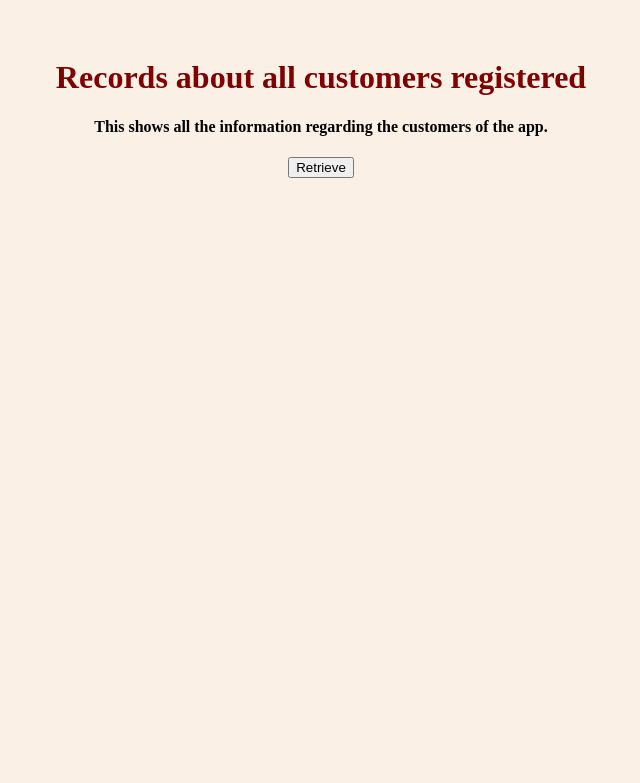
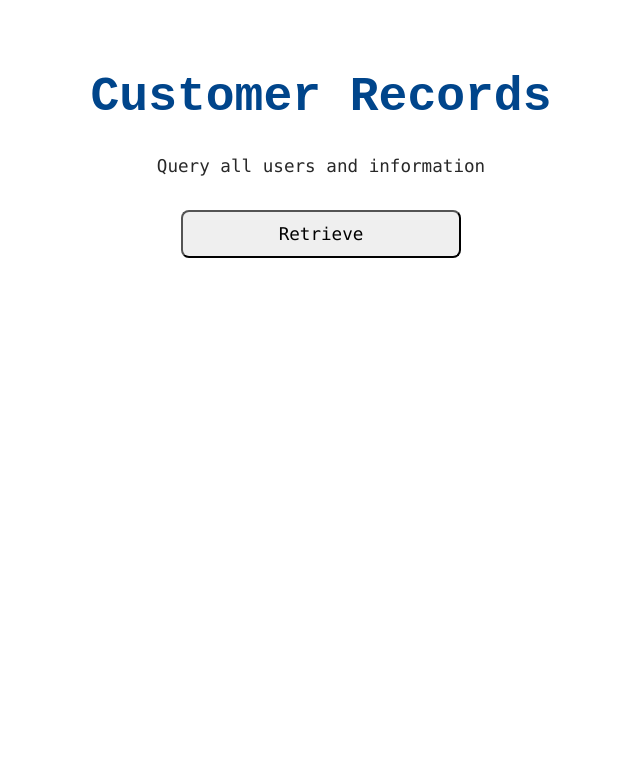
Before and after one commit to francismacapobre/service-marketplace, a PHP site: page /all-customer-info.php in a window 1280 px wide. Shown: the top 783 px of the page, without its empty margins (319-959 px from the left). Run offline with PHP 8.4, Linux system fonts and the light colour scheme.

Commit message:
update customer records

```diff
--- a/agg-second.php
+++ b/agg-second.php
@@ -2,7 +2,7 @@
   <head>
     <style>
       body {
-        background-color: white;
+        background-color: #fff;
       }
 
       h1 {
@@ -46,6 +46,8 @@
 
       .bold-row {
         color: #fff;
+        padding-top: 2.2vmin;
+        padding-bottom: 2.2vmin;
       }
 
       .input {
@@ -86,7 +88,6 @@
       echo "</tr>";
     }
     echo"</table>";
-
     }
   }
 
--- a/all-customer-info.php
+++ b/all-customer-info.php
@@ -2,25 +2,57 @@
   <head>
     <style>
       body {
-        background-color: linen;
+        background-color: #fff;
       }
 
       h1 {
-        color: maroon;
+        color: #00458b;
+        font-family: "Courier New", Courier, monospace;
+        font-size: 6vmin;
       }
 
-        button {
-            margin-left: 20px;
+      p {
+        color: #282828;
+        font-family: "Lucida Console", Monaco, monospace;
+        font-size: 2.2vmin;
+        padding-bottom: 2vmin;
       }
+
+      .info-button {
+        border-radius: 1vmin;
+        font-family: "Lucida Console", Monaco, monospace;
+        font-size: 2.2vmin;
+        width: 35vmin;
+        height: 6vmin;
+      }
+
+      table {
+        border-collapse: collapse;
+        width: 100%;
+      }
+
+      table, th, td {
+        border: 1px solid #808080;
+        font-family: "Lucida Console", Monaco, monospace;
+        padding: 1.2vmin;
+        text-align: left;
+      }
+
+      .bold-row {
+        color: #fff;
+        padding-top: 2.2vmin;
+        padding-bottom: 2.2vmin;
+      }
+
     </style>
   </head>
 
   <div style="text-align:center; padding-top:30px">
-<h1>Records about all customers registered</h1>
+  <h1>Customer Records</h1>
   <body>
-<h4> This shows all the information regarding the customers of the app.</h4>
+  <p>Query all users and information</p>
   <form action="all-customer-info.php" method="post">
-    <input type="submit" class="button" name="go" value="Retrieve" />
+    <input class="info-button" type="submit" name="go" value="Retrieve" />
   </form>
 
   <?php
@@ -29,19 +61,19 @@ function myTable($obConn, $sql)
       $rsResult = mysqli_query($obConn, $sql) or die(mySqli_error($obConn));
 
       if (mysqli_num_rows($rsResult) > 0) {
-        echo "<table width=\"100%\" border=\"0\" cellspacing=\"2\"cellpadding=\"0\"><tr align=\"center\" bgcolor=\"#CCCCCC\">";
+        echo "<table><tr bgcolor=\"#00458b\">";
         $i = 0;
         while ($i < mysqli_num_fields($rsResult)) {
           $field = mysqli_fetch_field_direct($rsResult, $i);
           $fieldName=$field->name;
-            echo "<td><strong>$fieldName</strong></td>";
+          echo "<td class=\"bold-row\"><strong>$fieldName</strong></td>";
           $i = $i + 1;
       }
       echo "</tr>";
 
       $bolWhite = true;
       while ($row = mysqli_fetch_assoc($rsResult)) {
-        echo $bolWhite ? "<tr bgcolor=\"#CCCCCC\">" : "<tr bgcolor=\"#FFF\">";
+          echo $bolWhite ? "<tr bgcolor=\"#F0F0F0\">" : "<tr bgcolor=\"#FFF\">";
           $bolWhite=!$bolWhite;
           foreach($row as $data) {
               echo "<td>$data</td>";
--- a/division.php
+++ b/division.php
@@ -40,7 +40,7 @@ function get_table($conn, $sql) {
 
     $bolWhite = true;
     while ($row = mysqli_fetch_assoc($result)) {
-        echo $bolWhite ? "<tr bgcolor=\"#CCCCCC\">" : "<tr bgcolor=\"#FFF\">";
+      echo $bolWhite ? "<tr bgcolor=\"#F0F0F0\">" : "<tr bgcolor=\"#FFF\">";
         $bolWhite=!$bolWhite;
         foreach($row as $data) {
             echo "<td>$data</td>";
--- a/equipmentinfo.php
+++ b/equipmentinfo.php
@@ -16,7 +16,7 @@ function myTable($obConn, $sql)
 
     $bolWhite = true;
     while ($row = mysqli_fetch_assoc($rsResult)) {
-        echo $bolWhite ? "<tr bgcolor=\"#CCCCCC\">" : "<tr bgcolor=\"#FFF\">";
+      echo $bolWhite ? "<tr bgcolor=\"#F0F0F0\">" : "<tr bgcolor=\"#FFF\">";
         $bolWhite=!$bolWhite;
         foreach($row as $data) {
             echo "<td>$data</td>";
--- a/groupby.php
+++ b/groupby.php
@@ -50,7 +50,7 @@ if (isset($_POST['groupby'])){
 
     $bolWhite = true;
     while ($row = mysqli_fetch_assoc($result)) {
-        echo $bolWhite ? "<tr bgcolor=\"#CCCCCC\">" : "<tr bgcolor=\"#FFF\">";
+      echo $bolWhite ? "<tr bgcolor=\"#F0F0F0\">" : "<tr bgcolor=\"#FFF\">";
         $bolWhite=!$bolWhite;
         foreach($row as $data) {
             echo "<td>$data</td>";
--- a/join-query.php
+++ b/join-query.php
@@ -46,7 +46,7 @@ function myTable($obConn, $sql)
 
     $bolWhite = true;
     while ($row = mysqli_fetch_assoc($rsResult)) {
-        echo $bolWhite ? "<tr bgcolor=\"#CCCCCC\">" : "<tr bgcolor=\"#FFF\">";
+      echo $bolWhite ? "<tr bgcolor=\"#F0F0F0\">" : "<tr bgcolor=\"#FFF\">";
         $bolWhite=!$bolWhite;
         foreach($row as $data) {
             echo "<td>$data</td>";
--- a/selection-query.php
+++ b/selection-query.php
@@ -17,7 +17,7 @@ function myTable($obConn, $sql)
 
     $bolWhite = true;
     while ($row = mysqli_fetch_assoc($rsResult)) {
-        echo $bolWhite ? "<tr bgcolor=\"#CCCCCC\">" : "<tr bgcolor=\"#FFF\">";
+      echo $bolWhite ? "<tr bgcolor=\"#F0F0F0\">" : "<tr bgcolor=\"#FFF\">";
         $bolWhite=!$bolWhite;
         foreach($row as $data) {
             echo "<td>$data</td>";
```
Also changed, not shown: agg.php (+44 -27 lines). Lines whose indentation alone changed are shown as unchanged.
